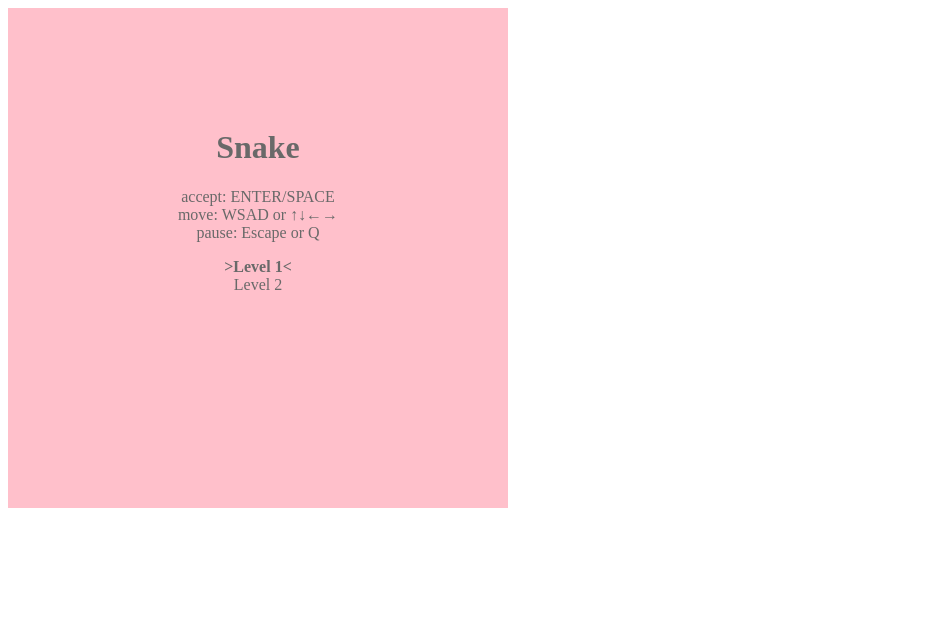
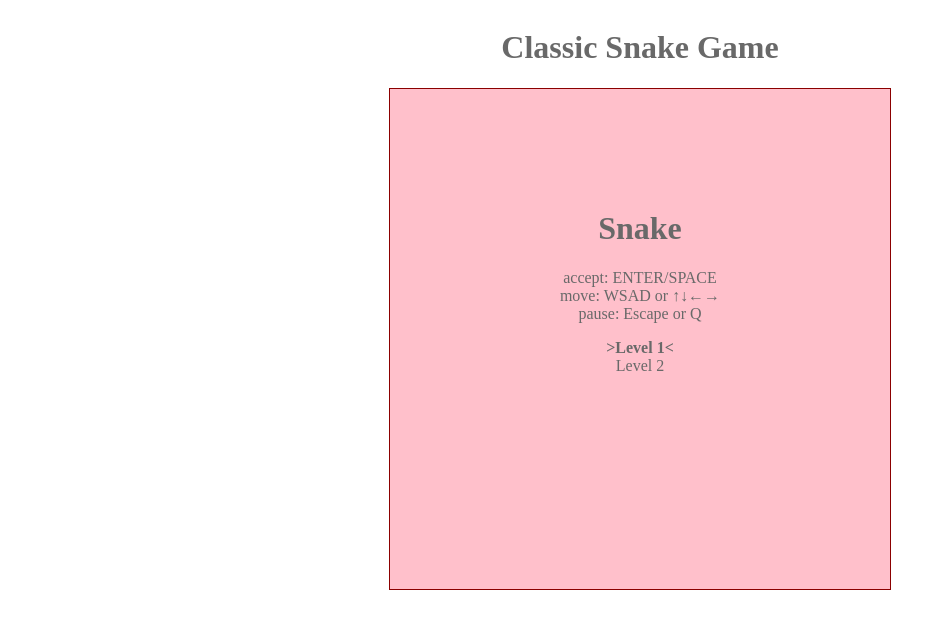
Before and after one commit to borys/snake-game, a website built with Vite: page src/index.html in a window 1280 px wide. Shown: the whole page, without its empty margins (0-946 px from the left). Built offline with nearby package versions, Linux system fonts and the light colour scheme; files whose address does not match are found by name.

Commit message:
feat: add title in html and center game window

```diff
--- a/src/index.html
+++ b/src/index.html
@@ -2,9 +2,10 @@
   <head>
     <title>Snake</title>
     <meta charset="UTF-8" />
-    <link rel="stylesheet" href="./themes/blue.css" />
+    <link rel="stylesheet" href="./themes/pink.css" />
   </head>
   <body>
+    <h1>Classic Snake Game</h1>
     <div id="snakeGame"></div>
 
     <template id="mainMenu">
--- a/src/themes/blue.css
+++ b/src/themes/pink.css
@@ -1,6 +1,22 @@
 @font-face {
   font-family: snakeFont;
   src: url("../fonts/8_bit_operator/8bitOperatorPlus-Regular.ttf");
+}
+
+body {
+  display: flex;
+  justify-content: center;
+  align-items: center;
+  flex-direction: column;
+}
+
+h1 {
+  font-family: snakeFont;
+  color: dimgray;
+}
+
+#snakeGame {
+  border: solid 1px darkred;
 }
 
 .menuWrapper {
```
